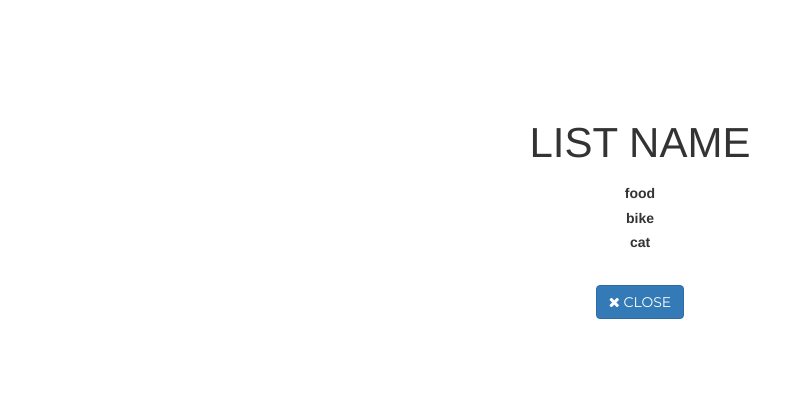
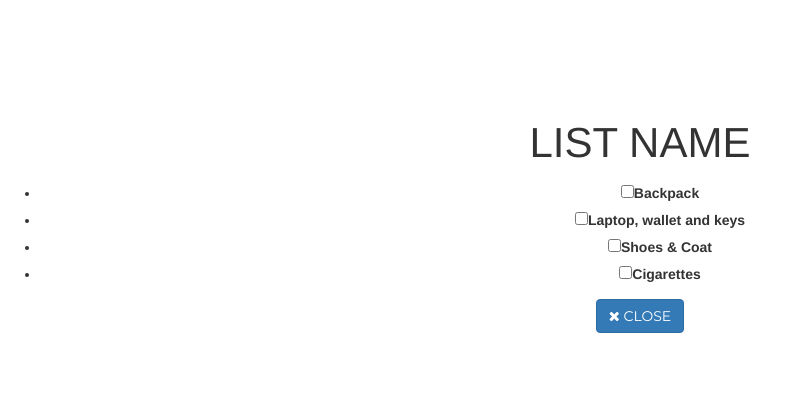
Before and after one commit to toniree/PackingList, a Django app: page / in a window 1280 px wide, after a click on "Work". Shown: the top 401 px of the page, without its empty margins (0-787 px from the left). Run offline with Django 3.2, Linux system fonts and the light colour scheme; some libraries are stand-ins or nearby versions; some web fonts are replaced.

Commit message:
Updated lists

```diff
--- a/PackingList/home/templates/home/home.html
+++ b/PackingList/home/templates/home/home.html
@@ -163,12 +163,15 @@
     <div class="portfolio-modal modal fade" id="portfolioModal" tabindex="-1" role="dialog" aria-hidden="true">
         <div class="modal-dialog">
             <div class="modal-content">
+
                 <h2>List Name</h2>
-                <p>
-                    food </br>
-                    bike </br>
-                    cat </br>
-                </p>
+                <ul>
+                    <li><input type="checkbox"><label>Backpack</label></li>
+                    <li><input type="checkbox"/><label>Laptop, wallet and keys</label></li>
+                    <li><input type="checkbox"/><label>Shoes & Coat</label></li>
+                    <li><input type="checkbox"/><label>Cigarettes</label></li>
+                </ul>
+
                 <div class="lr">
                     <div class="rl">
                         <button type="button" class="btn btn-primary" data-dismiss="modal"><i class="fa fa-times"></i> Close </button>
```
